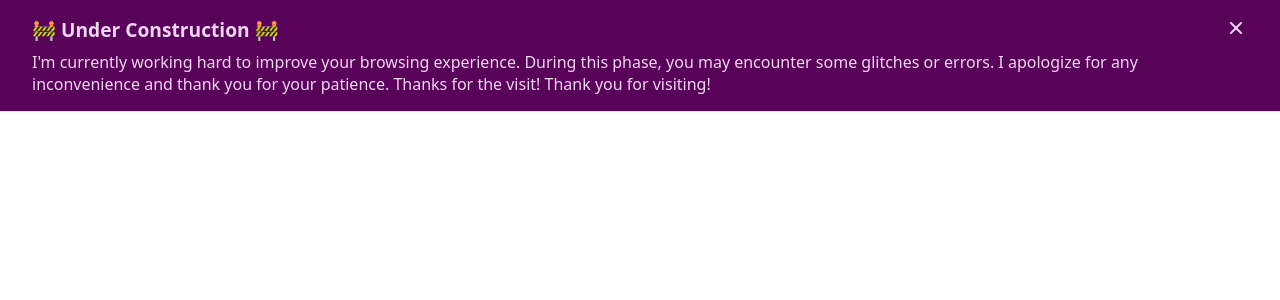
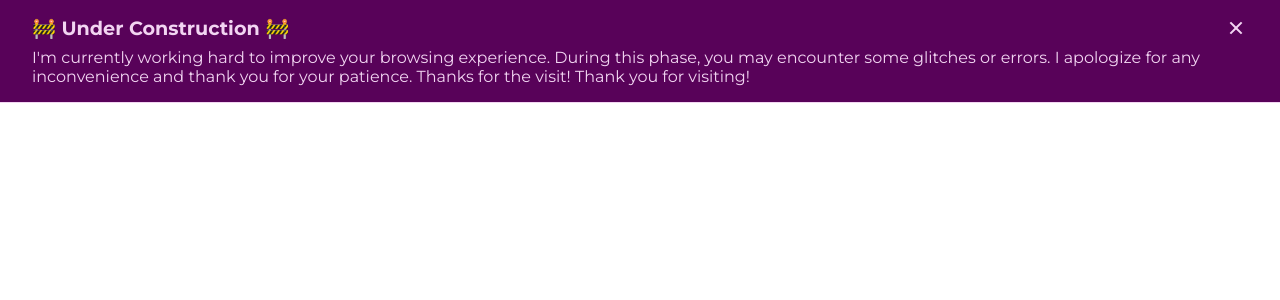
Before and after one commit to kelthon/kelthon.github.io, a React (Vite) app: page / in a window 1280 px wide. Shown: the top 300 px of the page. Built offline with nearby package versions, Linux system fonts and the light colour scheme.

Commit message:
feat: added google fonts

```diff
--- a/index.html
+++ b/index.html
@@ -1,9 +1,15 @@
-<!doctype html>
+<!DOCTYPE html>
 <html lang="en">
   <head>
     <meta charset="UTF-8" />
     <meta name="viewport" content="width=device-width, initial-scale=1.0" />
     <link rel="shortcut icon" href="/public/favicon.ico" type="image/x-icon" />
+    <link rel="preconnect" href="https://fonts.googleapis.com" />
+    <link rel="preconnect" href="https://fonts.gstatic.com" crossorigin="" />
+    <link
+      href="https://fonts.googleapis.com/css2?family=Montserrat:ital,wght@0,100..900;1,100..900&amp;family=Roboto:ital,wght@0,100;0,300;0,400;0,500;0,700;0,900;1,100;1,300;1,400;1,500;1,700;1,900&amp;display=swap"
+      rel="stylesheet"
+    />
     <title>Kelthon</title>
   </head>
   <body>
--- a/src/index.css
+++ b/src/index.css
@@ -5,7 +5,7 @@
 }
 
 :root {
-  font-family: Montserrat, system-ui, Avenir, Helvetica, Arial, sans-serif;
+  font-family: Montserrat, sans-serif;
 
   --primary-color: #EE05F2;
   --secondary-color: #8A038C;
```
